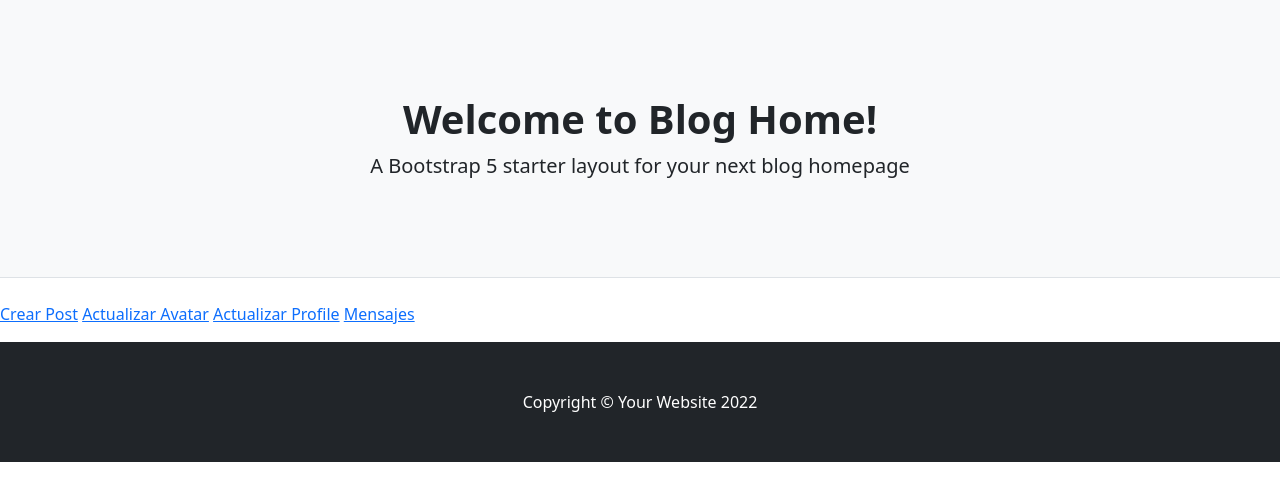
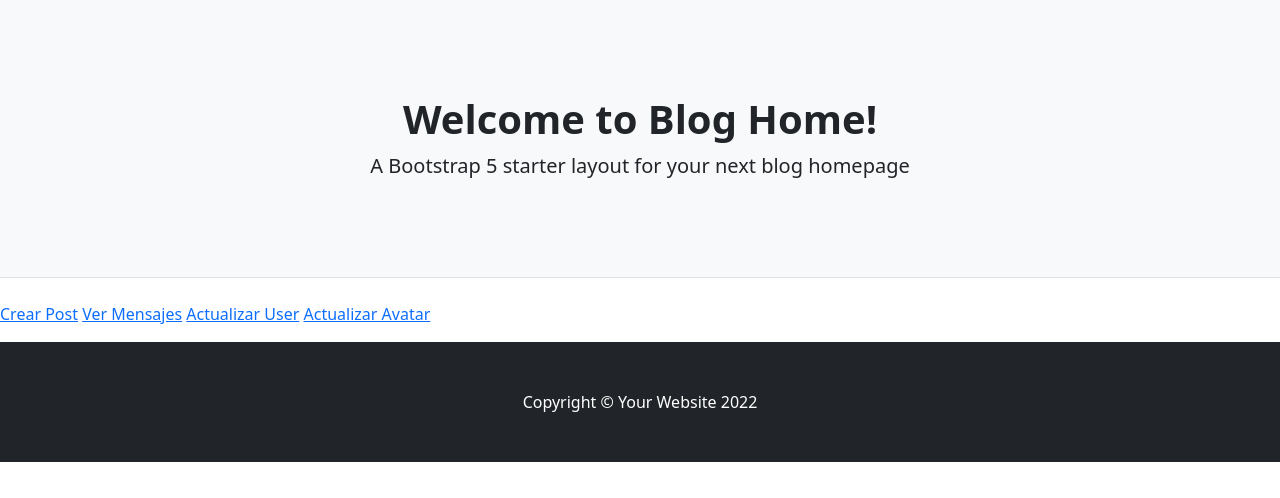
Before and after one commit to FedeRodriguezOvejero21/proyecto-final, a Django app: page /ejemplo-dos/listar/ in a window 1280 px wide. Shown: the part 57-555 px from the top of the page. Run offline with Django 4.2, Linux system fonts and the light colour scheme; the visitor is signed in with stand-in values (Sample User, id 1); data that the repository does not hold is empty; some libraries are stand-ins or nearby versions.

Commit message:
Arrgelo ver posts

```diff
--- a/ejemplo_dos/templates/auth/user_form.html
+++ b/ejemplo_dos/templates/auth/user_form.html
@@ -4,5 +4,5 @@
         {% csrf_token %}
         {{form.as_p}}
         <input type= "submit" value="Actualizar">
-    </form>
+</form>
 {% endblock %}
--- a/ejemplo_dos/templates/ejemplo_dos/post_form.html
+++ b/ejemplo_dos/templates/ejemplo_dos/post_form.html
@@ -1,5 +1,4 @@
 {%extends "ejemplo_dos/base.html" %}
-
 {% block contenido %}
 <from enctype="multipart/form-data" <form method="POST">
     {% csrf_token %}
--- a/ejemplo_dos/templates/ejemplo_dos/post_list.html
+++ b/ejemplo_dos/templates/ejemplo_dos/post_list.html
@@ -1,17 +1,21 @@
 {% extends 'ejemplo_dos/base.html' %}
 
 {% block contenido %}
-<a href = "{% url "ejemplo-dos-crear" %}" > Crear Post</a>
-<a href = "{% url "ejemplo-dos-avatars-actualizar" user.id %}" >Actualizar Avatar</a>
-<a href = "{% url "ejemplo-dos-users-actualizar" user.id %}" >Actualizar Profile</a>
-<a href = "{% url "ejemplo-dos-mensajes-listar" user.id %}" >Mensajes</a>
+{% if user.is_authenticated %}
+    <a href="{% url 'ejemplo-dos-crear' %}">Crear Post</a>
+    <a href="{% url 'ejemplo-dos-mensajes-listar' %}">Ver Mensajes</a>
+    <a href="{% url 'ejemplo-dos-users-actualizar' user.id %}">Actualizar User</a>
+    <a href="{% url 'ejemplo-dos-avatars-actualizar' user.id %}">Actualizar Avatar</a>
+{% endif %}
 <ul>
 {% for post in object_list %}
     <li>
-        {{post.publicado_el}} -- {{post.titulo}}
+        {{post.publicado_el}} - - {{post.titulo}}
+        {% if user.is_superuser %}
             <a href="{% url 'ejemplo-dos-borrar' post.id %}">Borrar</a>
-            <a href="{% url 'ejemplo-dos-actualizar' post.id %}">Actualizar</a>
-            <a href="{% url 'ejemplo-dos-detalle' post.id %}">Ver</a>
+            <a href="{% url 'ejemplo-dos-actualizar' user.id %}">Actualizar</a>
+        {% endif %}
+        <a href="{% url 'ejemplo-dos-detalle' post.id %}">Ver</a>
     </li>
 {% endfor %}
 </ul>
--- a/project/urls.py
+++ b/project/urls.py
@@ -33,7 +33,7 @@ from ejemplo_dos.views import (index, PostDetalle, PostListar,
 from django.contrib.admin.views.decorators import staff_member_required
 
 urlpatterns = [
-    #path('admin/', admin.site.urls),
+    path('admin/', admin.site.urls),
     #path("saludar/", index),
     #path("saludar-a/<nombre>/", saludar_a),
     #path("sumar/<int:a>/<int:b>/", sumar),
@@ -84,7 +84,7 @@ urlpatterns = [
     path("ejemplo-dos/login/", UserLogin.as_view(),name="ejemplo-dos-login"),
     path("ejemplo-dos/logout/", UserLogout.as_view(),name="ejemplo-dos-logout"),
     path("ejemplo-dos/avatars/<int:pk>/actualizar/",AvatarActualizar.as_view(), name="ejemplo-dos-avatars-actualizar"),
-    path("ejemplo-dos/users/<int:pk>/actualizar/",UserActualizar.as_view(), name="ejemplo-dos-user-actualizar"),
+    path("ejemplo-dos/users/<int:pk>/actualizar/",UserActualizar.as_view(), name="ejemplo-dos-users-actualizar"),
     path("ejemplo-dos/mensajes/crear/", MensajeCrear.as_view(), name="ejemplo-dos-mensajes-crear"),
     path("ejemplo-dos/mensajes/<int:pk/detalle/", MensajeDetalle.as_view(), name="ejemplo-dos-mensajes-detalle"),
     path("ejemplo-dos/mensajes/listar/", MensajeListar.as_view(), name="ejemplo-dos-mensajes-listar"),
```
